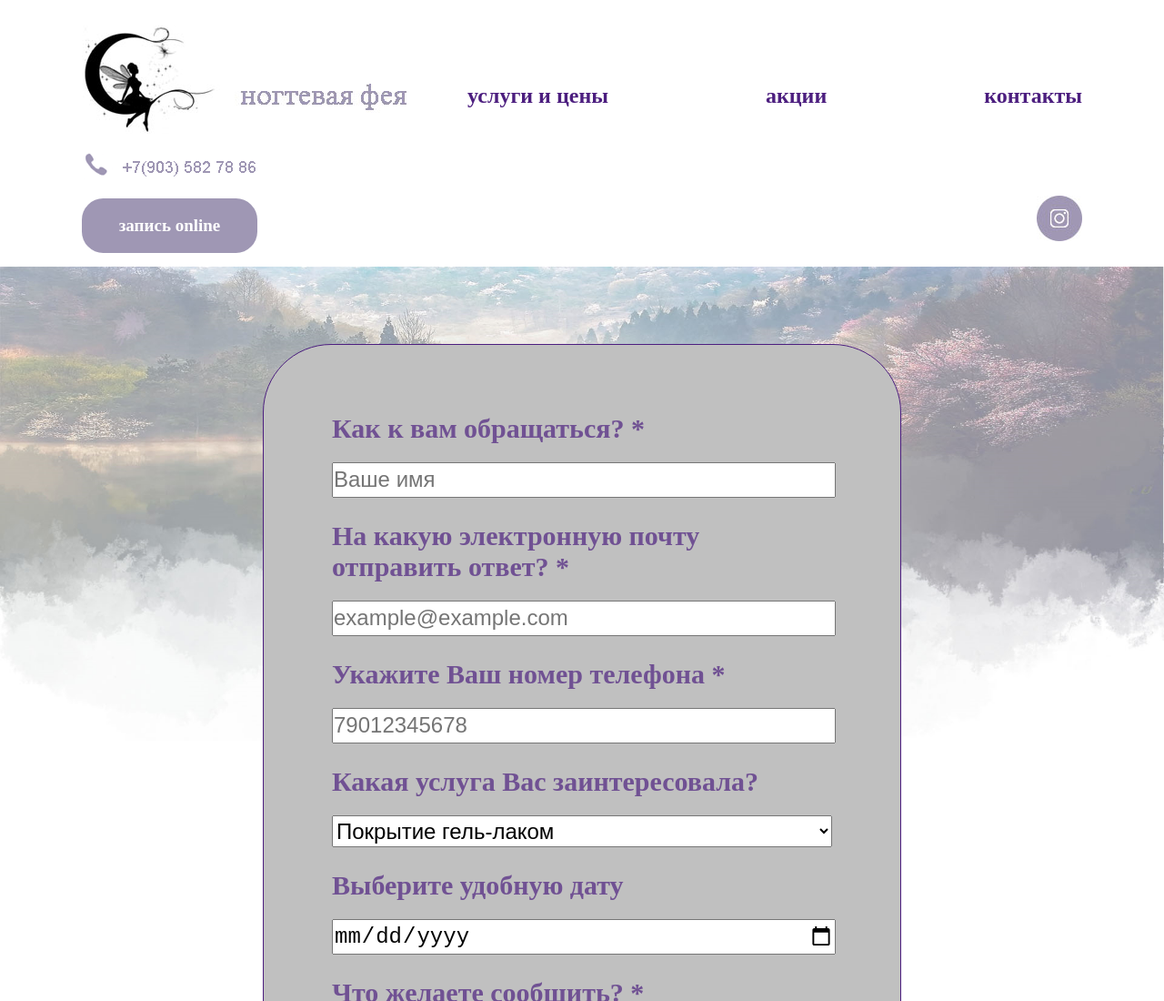
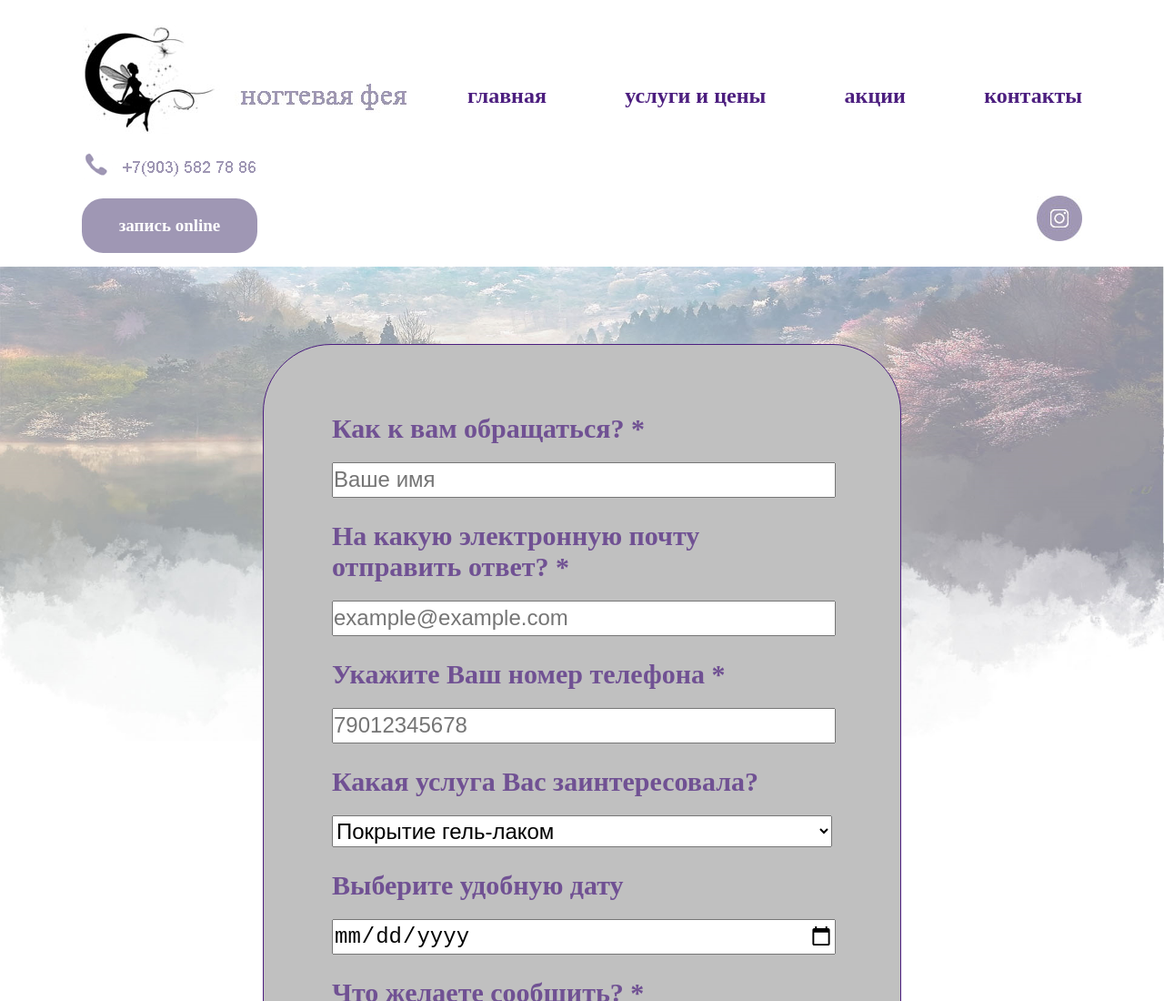
Before and after one commit to casear31/nailfair, a plain HTML site: page запись.html in a window 1280 px wide. Shown: the top 1100 px of the page at 91% size. Drawn offline with Linux system fonts and the light colour scheme; files whose address does not match are found by name.

Commit message:
запись

```diff
--- a/запись.html
+++ b/запись.html
@@ -27,7 +27,7 @@
                 <!-- contacts in footer also need for correcting -->
                 <div class="top-div-right">
                     <div class="navbar">
-                        <a href="#>главная</a>
+                        <a href="#">главная</a>
                         <a href="https://www.instagram.com/stories/highlights/18174221683076284/" target="_blank">услуги и цены</a>
                         <a href="#">акции</a>
                         <a href="#">контакты</a>
```
